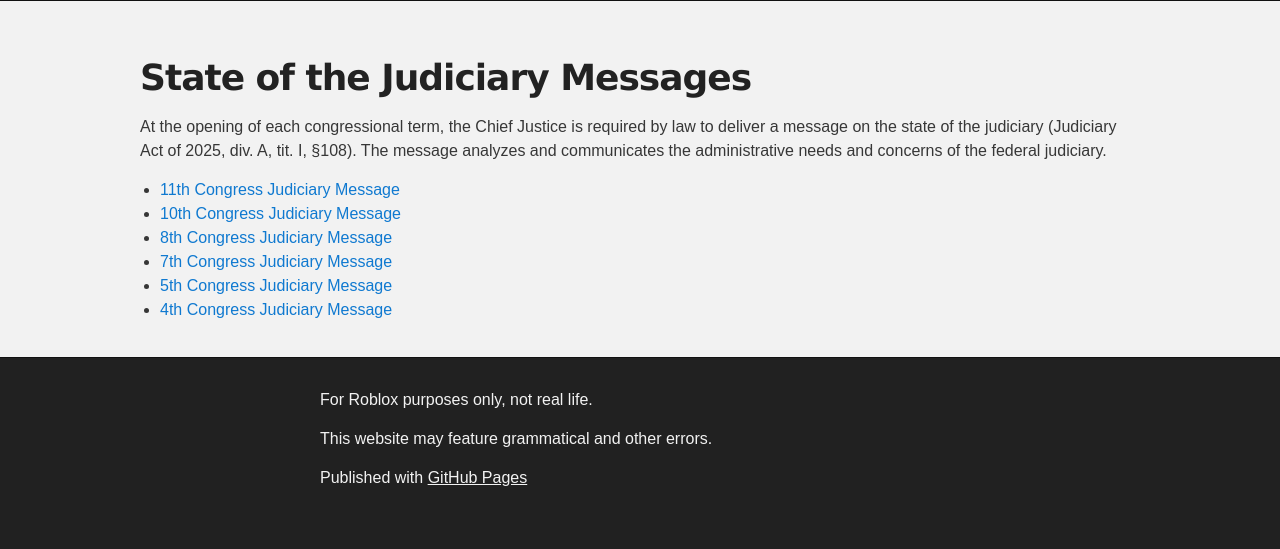
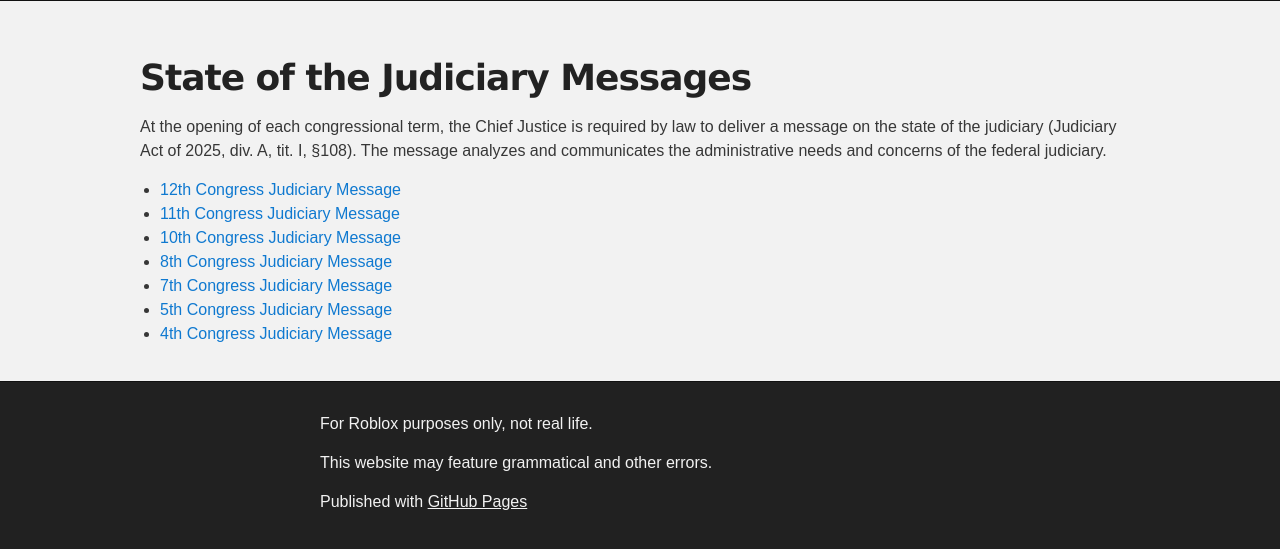
Before and after one commit to supremecourtrblx/supremecourtrblx.github.io, a Jekyll site: the page built from judiciarymessages.md, in a window 1280 px wide. Shown: the part 557-1106 px from the top of the page. Built offline with Jekyll 4.4.1, drawn with Linux system fonts in a browser that asks for light colours; our own code applies the rules of GitHub Pages for plain Markdown files; before the commit the page ends 1082 px from its top, so only the background shows below that.

Commit message:
12th message

```diff
--- a/judiciarymessages.md
+++ b/judiciarymessages.md
@@ -6,6 +6,7 @@ layout: default
 
 At the opening of each congressional term, the Chief Justice is required by law to deliver a message on the state of the judiciary (Judiciary Act of 2025, div. A, tit. I, §108). The message analyzes and communicates the administrative needs and concerns of the federal judiciary.
 
+- [12th Congress Judiciary Message](/publicinfo/judiciarymessages/12thcongress-judiciarymessage.pdf)
 - [11th Congress Judiciary Message](/publicinfo/judiciarymessages/11thcongress-judiciarymessage.pdf)
 - [10th Congress Judiciary Message](/publicinfo/judiciarymessages/10thcongress-judiciarymessage.pdf)
 - [8th Congress Judiciary Message](/publicinfo/judiciarymessages/8thcongress-judiciarymessage.pdf)
```
Also changed, not shown: 1 other file.
